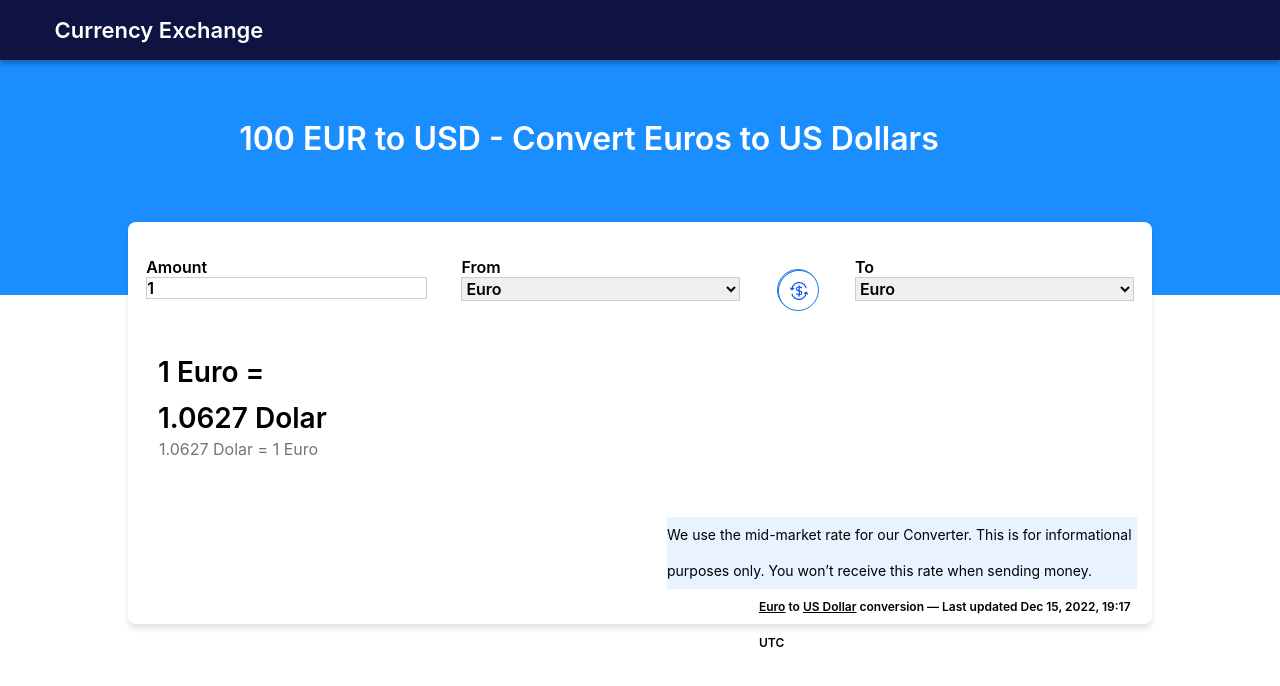
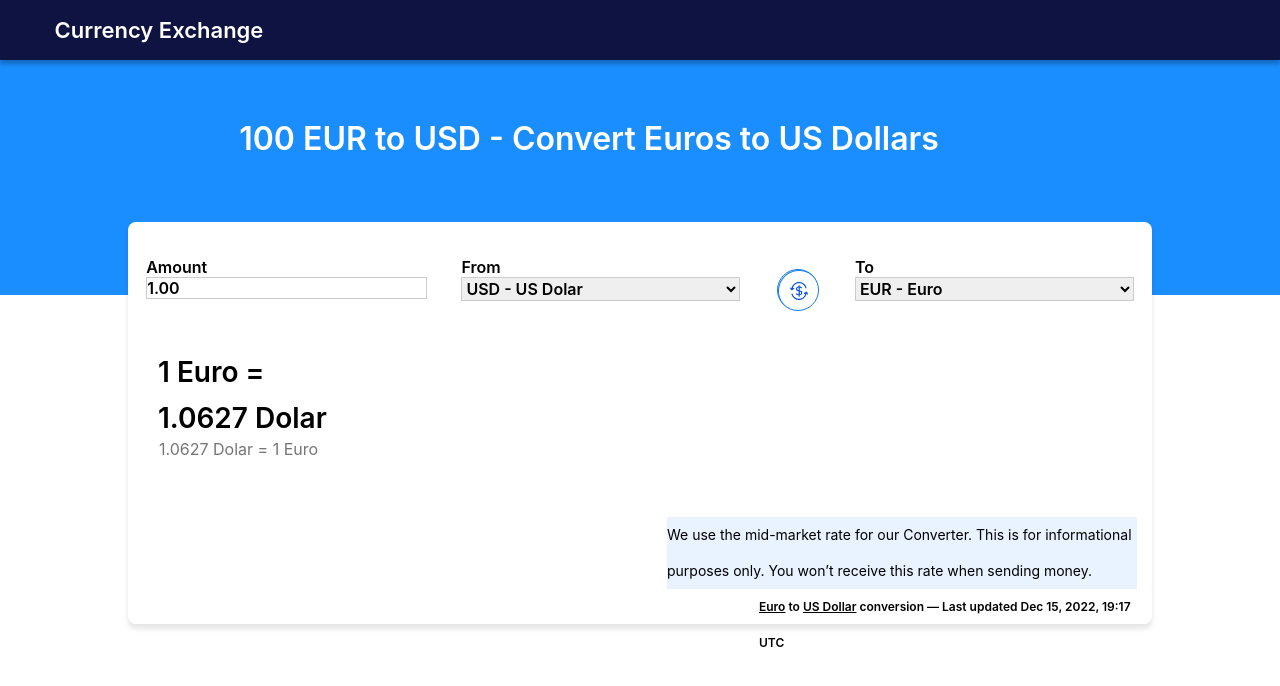
Before and after one commit to marianos1988/Ejercicio-ppi, a React (Vite) app: page / in a window 1280 px wide. Shown: the top 686 px of the page. Built offline with nearby package versions, Linux system fonts and the light colour scheme.

Commit message:
Funcionamiento en input y selects

```diff
--- a/package.json
+++ b/package.json
@@ -10,8 +10,10 @@
     "preview": "vite preview"
   },
   "dependencies": {
+    "@reduxjs/toolkit": "^2.1.0",
     "react": "^18.2.0",
-    "react-dom": "^18.2.0"
+    "react-dom": "^18.2.0",
+    "react-redux": "^9.1.0"
   },
   "devDependencies": {
     "@types/react": "^18.2.43",
--- a/src/components/Button.tsx
+++ b/src/components/Button.tsx
@@ -1,7 +1,7 @@
 import "../styles/Button.css"
 
-export const Button = () => {
+export const Button = (form:any) => {
   return (
-    <button className='btn-convert'></button>
+    <button className='btn-convert' onClick={()=>{console.log(form)}}></button>
   )
 }
--- a/src/components/Card.tsx
+++ b/src/components/Card.tsx
@@ -1,3 +1,4 @@
+import { useState } from "react"
 import "../styles/Card.css"
 import { Button } from "./Button"
 import { Desc } from "./Desc"
@@ -5,22 +6,34 @@ import { DescDate } from "./DescDate"
 import { InputField } from "./InputField"
 import { ResultDisplay } from "./ResultDisplay"
 import { SelectField } from "./SelectField"
+import { useCalculator } from "../hooks/useCalculator"
 type Props = {}
 
 export const Card = (props: Props) => {
+
+  const { form, handleChangeInput, handleChangeSelect} = useCalculator();
+
   return (
     <div className="card">
       <div className="rectangle-card">
         <div className="container-fields">
           <InputField
             text="Amount"
+            inputValue = {form.amount}
+            outputValue={handleChangeInput}
           />
           <SelectField
             text="From"
+            inputValue = {form.from}
+            outputValue={(e)=>handleChangeSelect(e,"from")}
           />
-          <Button></Button>
+          <Button
+          form= {form}
+          ></Button>
           <SelectField
             text="To"
+            inputValue={form.to}
+            outputValue={(e)=>handleChangeSelect(e,"to")}
           />
         </div>
         <ResultDisplay
--- a/src/components/InputField.tsx
+++ b/src/components/InputField.tsx
@@ -1,17 +1,26 @@
+
 import "../styles/Fields.css"
 
 type Props = {
   text: string
+  inputValue: string,
+  outputValue: (value:string) => void
 
 }
 
-export const InputField = ({text}: Props) => {
+export const InputField = ({ text, inputValue, outputValue }: Props) => {
 
+
+
+  const handleChangeAmount = (e:React.ChangeEvent<HTMLInputElement>) => {
+    const value = (e.target.value)
+    return outputValue(value)
+  }
 
   return (
     <div className='box-field'>
       <label className='box-text'>{text}</label>
-      <input type="text" className='input-field' placeholder="Enter amount" value={1.00} />
+      <input type="text" className='input-field' placeholder="Enter amount" onChange={(e)=> handleChangeAmount(e)} value={inputValue} />
     </div>
   )
 }
--- a/src/components/SelectField.tsx
+++ b/src/components/SelectField.tsx
@@ -2,14 +2,22 @@ import "../styles/Fields.css"
 
 type Props = {
   text: string
+  inputValue: string,
+  outputValue: (e:string) => void
 }
 
-export const SelectField = ({ text }: Props) => {
+export const SelectField = ({ text, inputValue, outputValue }: Props) => {
+
+const handleChange = (e:any) => {
+
+  return outputValue(e.target.value)
+}
+
   return (
     <div className='box-field'>
       <label className='box-text'>{text}</label>
-      <select name="type-convertion" className="select-field">
-        <option value={"Euro"}>Euro</option>
+      <select name="type-convertion" className="select-field" onChange={handleChange}>
+        <option value={inputValue}>{inputValue}</option>
         <option value={"Dollar"}>Dollar</option>
       </select>
     </div>
--- /dev/null
+++ b/src/hooks/useCalculator.ts
@@ -0,0 +1,52 @@
+import { useState } from "react"
+
+type InitialState = {
+  amount: string,
+  from: string,
+  to: string
+}
+
+export const useCalculator = () => {
+
+  const initialState:InitialState = {
+    amount: "1.00",
+    from: "USD - US Dolar", // cambiar con el fetch recibido
+    to: "EUR - Euro"
+  }
+
+  const [form, setForm] = useState(initialState)
+
+  const handleChangeInput = (value:string) => {
+    setForm({
+      amount: value,
+      from: form.from,
+      to: form.to
+    });
+
+  }
+
+  const handleChangeSelect = (value:string,fromOrTo: string) => {
+
+    if(fromOrTo === "from") {
+      setForm({
+        amount: form.amount,
+        from: value,
+        to: form.to
+      });
+    }
+    else if(fromOrTo === "to") {
+      setForm({
+        amount: form.amount,
+        from: form.from,
+        to: value
+      });
+    }
+
+  }
+
+  return {
+    form,
+    handleChangeInput,
+    handleChangeSelect
+  }
+}
```
Also changed, not shown: src/app/Store.tsx (added), 1 other file (tests, documents, lock files or other folders).
